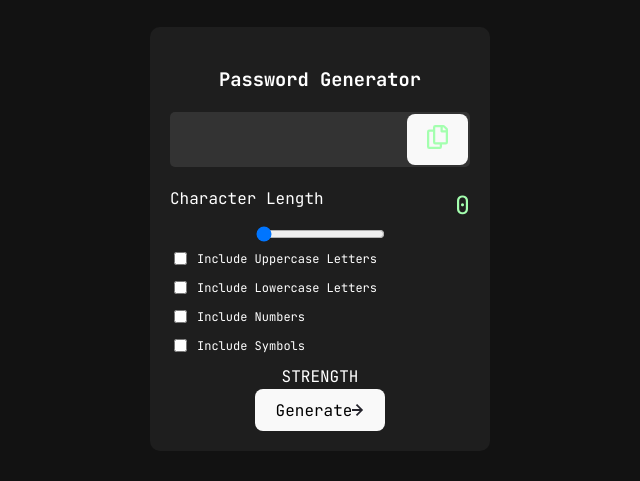
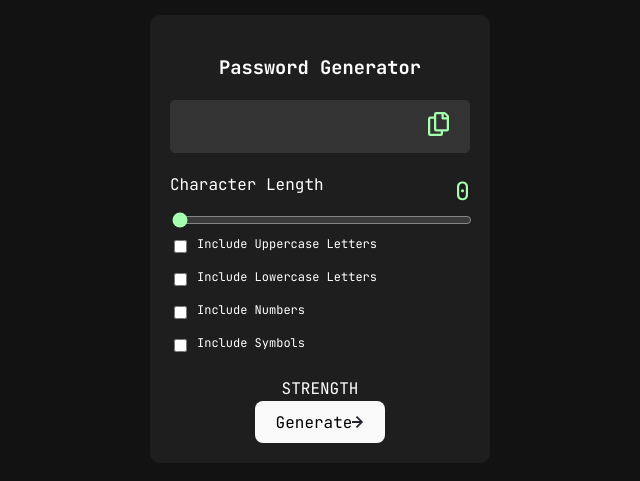
Before and after one commit to Abugbire10/password-generator-app, a React (Vite) app: page / in a window 1280 px wide. Shown: the part 161-642 px from the top of the page, without its empty margins (320-960 px from the left). Built offline with nearby package versions, Linux system fonts and the light colour scheme.

Commit message:
Update App.css

```diff
--- a/src/App.css
+++ b/src/App.css
@@ -65,3 +65,25 @@ h1 {
   outline: none;
   font-size: 1.2em;
 }
+
+.password-output button {
+  background: none;
+  border: none;
+  cursor: pointer;
+  color: #fff;
+}
+
+.options {
+  text-align: left;
+  margin-bottom: 20px;
+}
+
+.options label {
+  display: block;
+  margin-bottom: 5px;
+}
+
+.options input[type="range"] {
+  width: 100%;
+  accent-color: #a4ffaf;
+}
```
